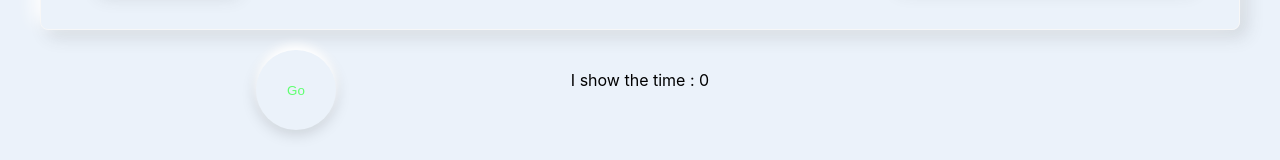
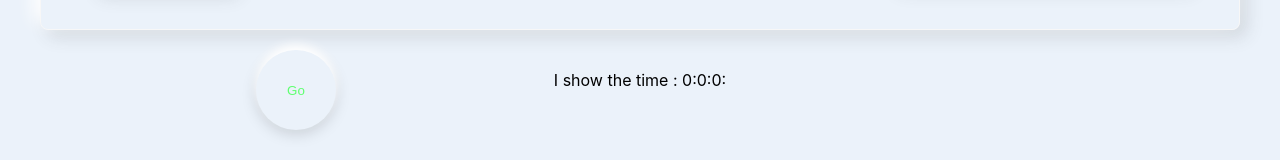
Before and after one commit to hellbergAndreas/timeKeep2, a React (Create React App) app: page / in a window 1280 px wide. Shown: the part 150-310 px from the top of the page. Built offline with nearby package versions, Linux system fonts and the light colour scheme; no server answers; sample sign-in values are in the browser's storage.

Commit message:
shows total time spent

```diff
--- a/src/components/TimeDisplay/TimeDisplay.jsx
+++ b/src/components/TimeDisplay/TimeDisplay.jsx
@@ -1,8 +1,27 @@
-import React from "react"
+import React, { useEffect, useState } from "react"
+import { msConverter } from "../../utils/msConverter"
 import styles from "./TimeDisplay.module.scss"
 
-const TimeDisplay = ({ time }) => {
-  return <div>I show the time : {time}</div>
+const TimeDisplay = ({ total }) => {
+  const [time, setTime] = useState({
+    seconds: 0,
+    hours: 0,
+    minutes: 0,
+  })
+  useEffect(() => {
+    const { seconds, hours, minutes } = msConverter(total)
+    setTime({
+      seconds,
+      hours,
+      minutes,
+    })
+    console.log(time)
+  }, [total])
+  return (
+    <div>
+      I show the time : {`${time.hours}:${time.minutes}:${time.seconds}:`}
+    </div>
+  )
 }
 
 export default TimeDisplay
--- a/src/pages/Dashboard/Dashboard.jsx
+++ b/src/pages/Dashboard/Dashboard.jsx
@@ -35,15 +35,14 @@ const Dashboard = () => {
   }, [currentUser])
 
   useEffect(() => {
-    calculateTotalTime(userSessions)
-    console.log(userSessions)
+    setUserTotal(calculateTotalTime(userSessions))
   }, [userSessions])
   return (
     <div>
       <Navbar></Navbar>
       <section className={styles.mainSection}>
         <StartButton></StartButton>
-        <TimeDisplay time={userTotal}></TimeDisplay>
+        <TimeDisplay total={userTotal}></TimeDisplay>
         <div className={styles.categorySection}>
           <ListHeaderContainer type="categorys"></ListHeaderContainer>
           <ListContainer listFetch="category"></ListContainer>
--- a/src/utils/calculateTotalTime.js
+++ b/src/utils/calculateTotalTime.js
@@ -2,7 +2,8 @@ export const calculateTotalTime = (sessions) => {
   let total = 0
   if (sessions) {
     sessions.forEach((session) => {
-      console.log(Date.parse(session.stop) - Date.parse(session.start))
+      total += Date.parse(session.stop) - Date.parse(session.start)
+      //   console.log(new Date(session.start))
     })
   }
   return total
```
Also changed, not shown: 2 other files (tests, documents, lock files or other folders).
